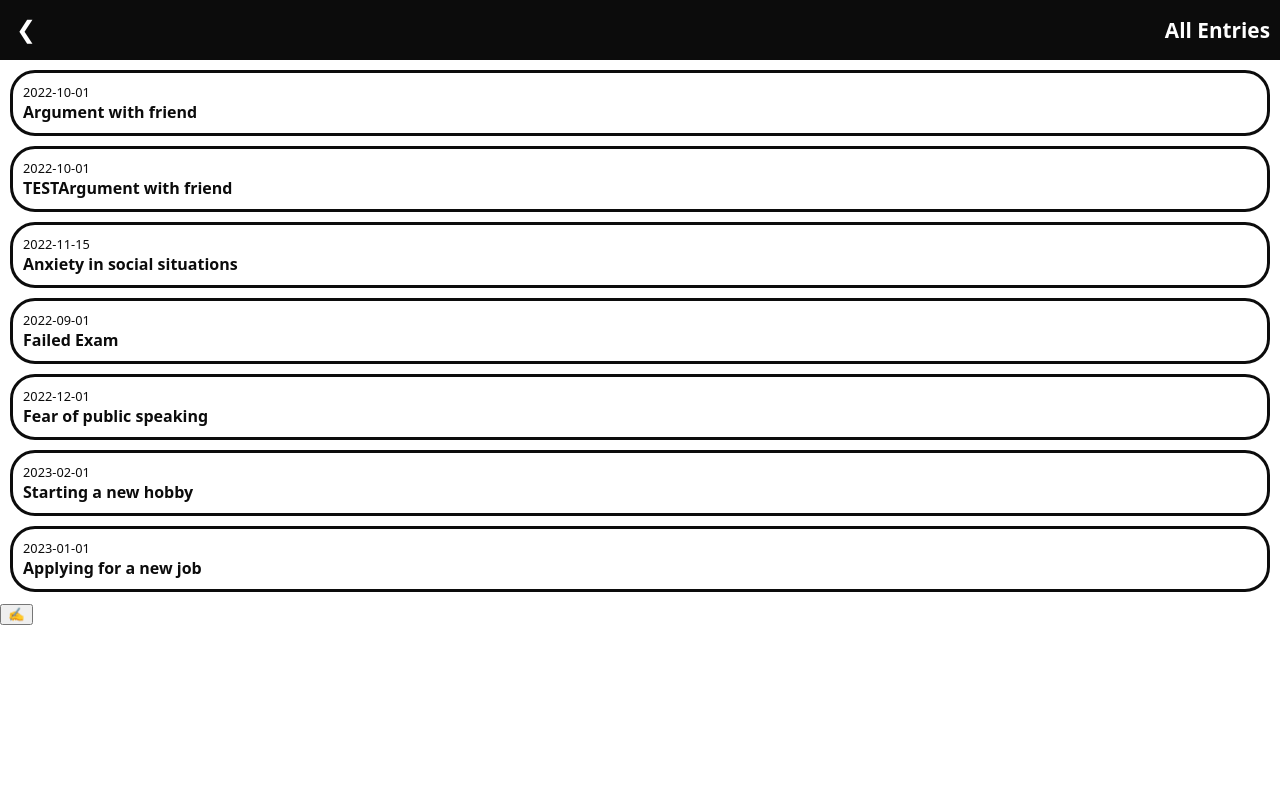
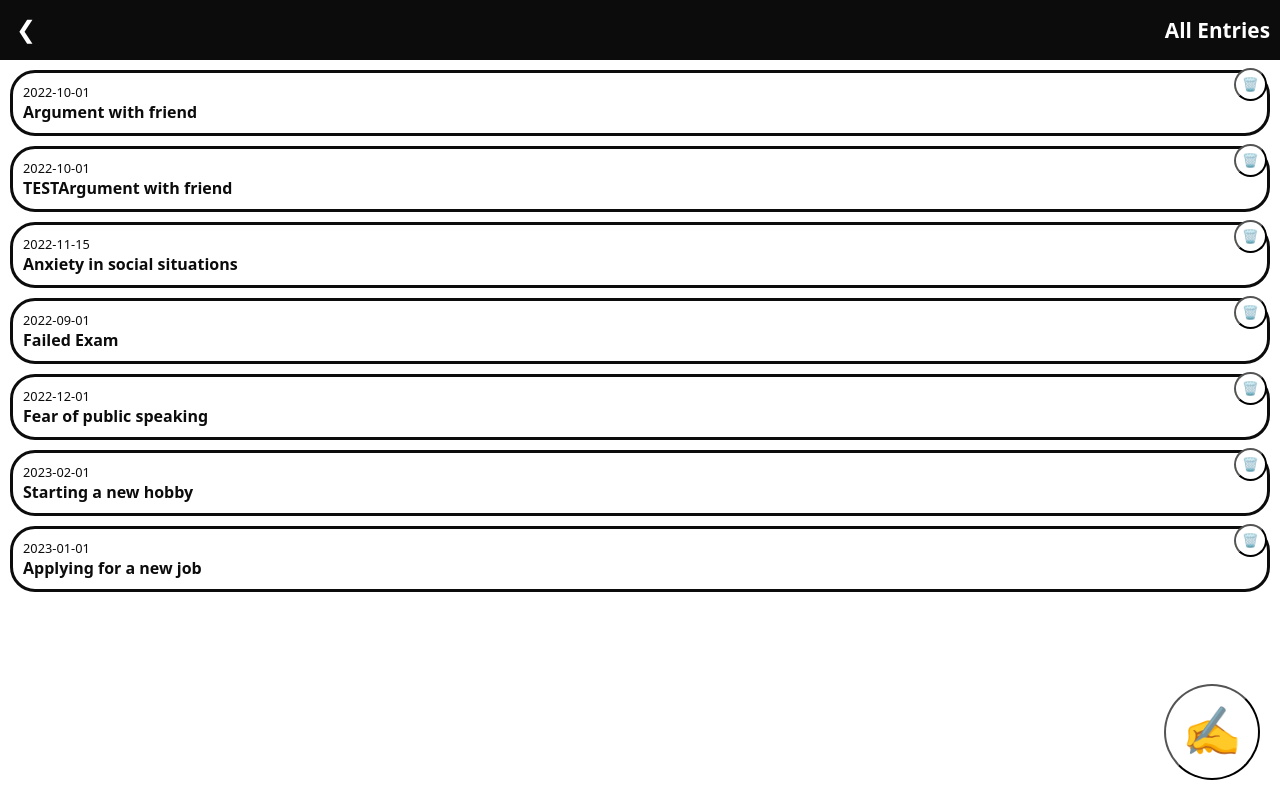
Before and after one commit to vaupunkt/cbaspCompanion, a Next.js app: page /allentries in a window 1280 px wide. Both pictures are taken after a click on the button "✍️". Built offline with nearby package versions, Linux system fonts and the light colour scheme.

Commit message:
add styling to buttons

```diff
--- /dev/null
+++ b/components/DeleteButton/DeleteButton.style.js
@@ -0,0 +1,20 @@
+import { styled } from "styled-components";
+
+export const DeleteButtonStyled = styled.button`
+  background-color: var(--mainLightColor);
+  color: var(--mainDarkColor);
+  border-radius: 100%;
+  position: absolute;
+  right: 0px;
+  top: -5px;
+  font-weight: bolder;
+  width: 2.5em;
+  height: 2.5em;
+  &:hover {
+    background-color: color-mix(in srgb, var(--mainLightColor) 50%, red);
+  }
+  &:active {
+    color: var(--mainLightColor);
+    box-shadow: inset 0px 0px 5px var(--mainDarkColor);
+  }
+`;
--- /dev/null
+++ b/components/DeleteButton/index.js
@@ -0,0 +1,9 @@
+import { DeleteButtonStyled } from "./DeleteButton.style";
+
+export default function DeleteButton({ onDelete, id }) {
+  return (
+    <DeleteButtonStyled type="button" onClick={() => onDelete(id)}>
+      🗑️
+    </DeleteButtonStyled>
+  );
+}
--- /dev/null
+++ b/components/EditButton/EditButton.style.js
@@ -0,0 +1,17 @@
+import { styled } from "styled-components";
+
+export const EditButtonStyled = styled.button`
+  background-color: var(--mainLightColor);
+  color: var(--mainDarkColor);
+  border-radius: 100%;
+  position: absolute;
+  right: 20px;
+  bottom: 20px;
+  font-size: 3em;
+  width: 2em;
+  height: 2em;
+  &:active {
+    color: var(--mainLightColor);
+    box-shadow: inset 0px 0px 5px var(--mainDarkColor);
+  }
+`;
--- /dev/null
+++ b/components/EditButton/index.js
@@ -0,0 +1,9 @@
+import { EditButtonStyled } from "./EditButton.style";
+
+export default function EditButton({ toggleEditMode }) {
+  return (
+    <EditButtonStyled type="button" onClick={() => toggleEditMode()}>
+      ✍️
+    </EditButtonStyled>
+  );
+}
--- a/components/EntryList/EntryList.style.js
+++ b/components/EntryList/EntryList.style.js
@@ -12,6 +12,7 @@ export const EntryListItem = styled.li`
   padding: 10px;
   margin: 10px;
   border-radius: 25px;
+  position: relative;
 
   &:hover {
     background-color: color-mix(
@@ -22,6 +23,7 @@ export const EntryListItem = styled.li`
   }
   &:active {
     background-color: var(--mainLightColor);
+    box-shadow: inset 0px 0px 5px var(--mainDarkColor);
   }
 `;
 
--- a/components/EntryList/index.js
+++ b/components/EntryList/index.js
@@ -1,3 +1,5 @@
+import DeleteButton from "../DeleteButton";
+import EditButton from "../EditButton";
 import {
   EntryListContainer,
   EntryListDate,
@@ -21,25 +23,21 @@ export default function EntryList({
           {entries.map((entry) => {
             return (
               <>
+                <EntryListItem key={entry.id}>
                   {editMode ? (
-                  <button type="button" onClick={() => onDelete(entry.id)}>
-                    x
-                  </button>
+                    <DeleteButton onDelete={onDelete} id={entry.id} />
                   ) : (
                     ""
                   )}
                   <EntryListItemLink href={`/entries/${entry.id}`}>
-                  <EntryListItem key={entry.id}>
                     <EntryListDate>{entry.date}</EntryListDate>
                     <EntryListTitle>{entry.title}</EntryListTitle>
+                  </EntryListItemLink>
                 </EntryListItem>
-                </EntryListItemLink>
               </>
             );
           })}
-          <button type="button" onClick={() => toggleEditMode()}>
-            ✍️
-          </button>
+          <EditButton toggleEditMode={toggleEditMode} />
         </>
       )}
     </EntryListContainer>
--- a/pages/_app.js
+++ b/pages/_app.js
@@ -13,7 +13,7 @@ export default function App({ Component, pageProps }) {
   const allInnerAnalysisEntries = allEntries.filter(
     (initialEntry) => initialEntry.type === "InnerSituationAnalysis"
   );
-  const [editMode, setEditMode] = useState(true);
+  const [editMode, setEditMode] = useState(false);
   function toggleEditMode() {
     setEditMode(!editMode);
   }
```
Lines whose indentation alone changed are shown as unchanged.
